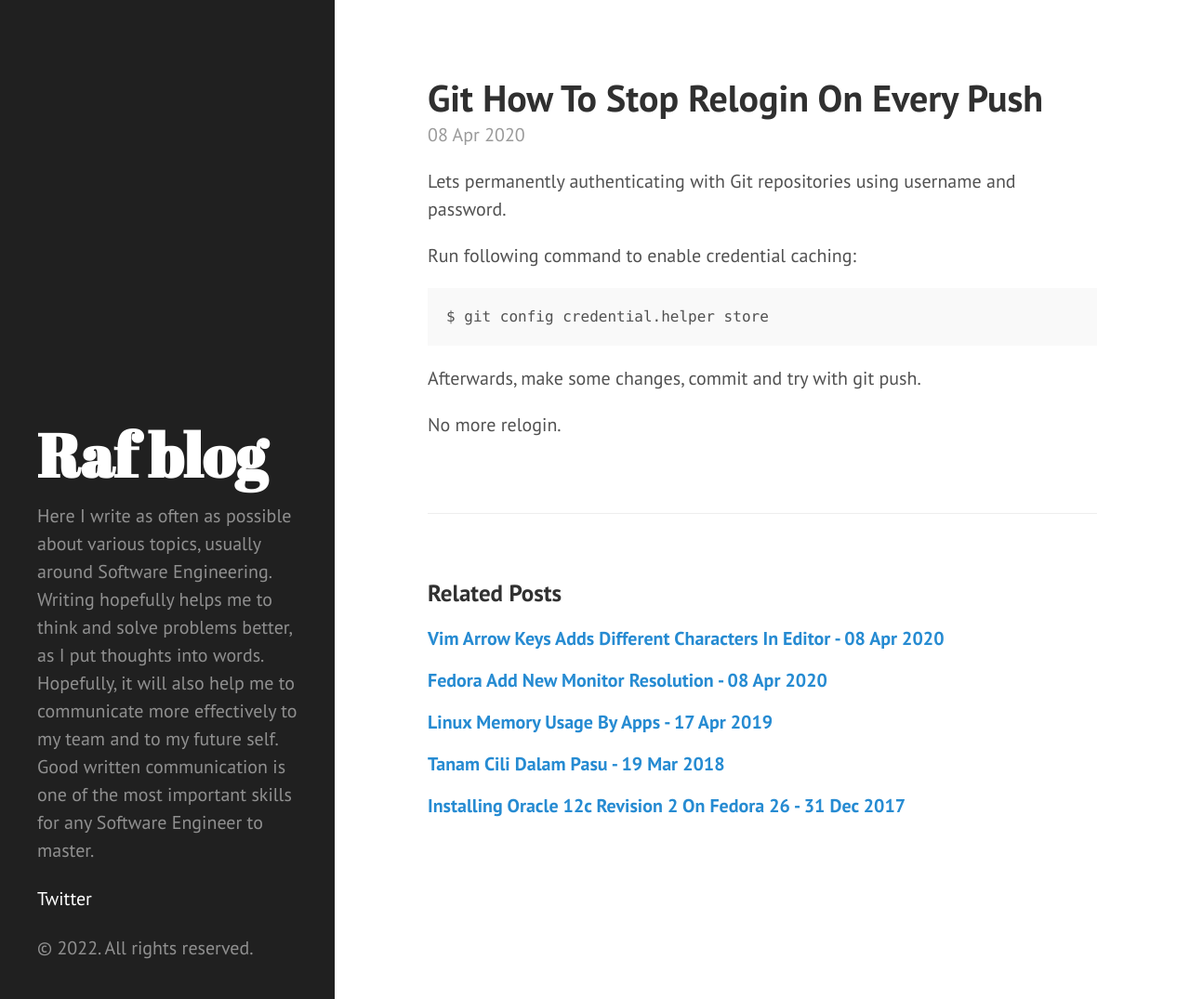
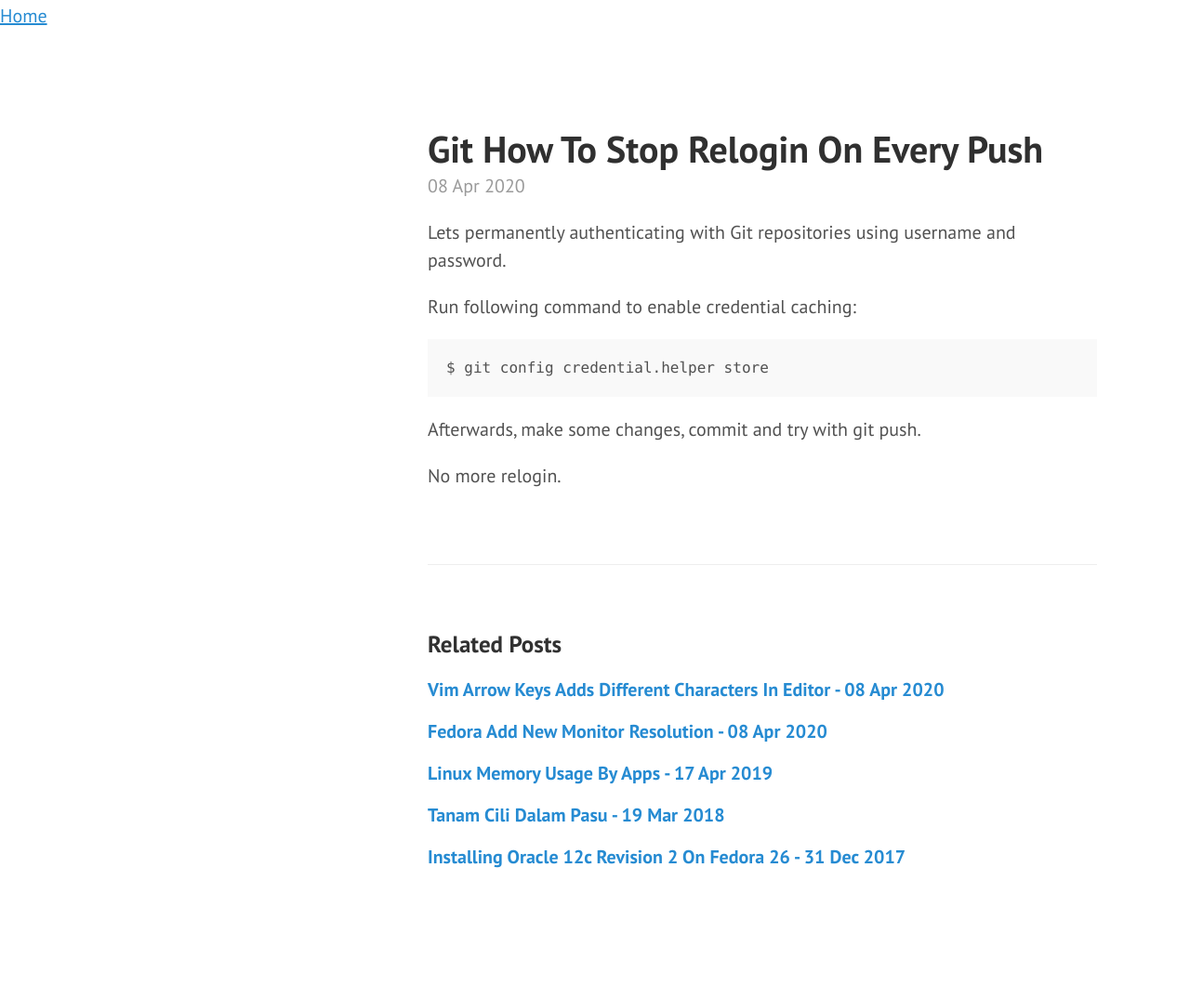
Before and after one commit to mrafsyam/mrafsyam.github.io, a Jekyll site: the page built from _posts/2020-04-08-Git---How-to-stop-relogin-on-every-push.md, in a window 1280 px wide and 1075 px high. Shown: the whole window at 93% size. Built offline with Jekyll 4.4.1, drawn with Linux system fonts in a browser that asks for light colours; our own code applies the rules of GitHub Pages for plain Markdown files; Markdown is read by kramdown in place of the engine named in the settings.

Commit message:
Update default-post.html

```diff
--- a/_layouts/default-post.html
+++ b/_layouts/default-post.html
@@ -28,33 +28,14 @@
 </head>
 
 <body>
-
-<!-- Sidebar -->
-<div class="sidebar">
-  <div class="container sidebar-sticky">
-    <div class="sidebar-about">
-      <h1>
-      <a href="">
-        Raf blog
-      </a>
-      </h1>
-      <p>Here I write as often as possible about various topics, usually around Software Engineering. Writing hopefully helps me to think and solve problems better, as I put thoughts into words. Hopefully, it will also help me to communicate more effectively to my team and to my future self. Good written communication is one of the most important skills for any Software Engineer to master.</p>
+  <!-- Post body -->
+  <nav class="sidebar-nav">
+    <a class="sidebar-nav-item" href="https://mrafsyam.github.io/">Home</a>
+  </nav>
+  <div class="content container">
+    <div class="posts">
+      {{ content }}
     </div>
-
-    <nav class="sidebar-nav">
-    <a class="sidebar-nav-item" href="https://twitter.com/mrafsyam">Twitter</a>
-    </nav>
-
-    <p>&copy; 2022. All rights reserved.</p>
   </div>
-</div>
-
-<!-- Post body -->
-<div class="content container">
-  <div class="posts">
-    {{ content }}
-  </div>
-</div>
-
 </body>
 </html>
```
